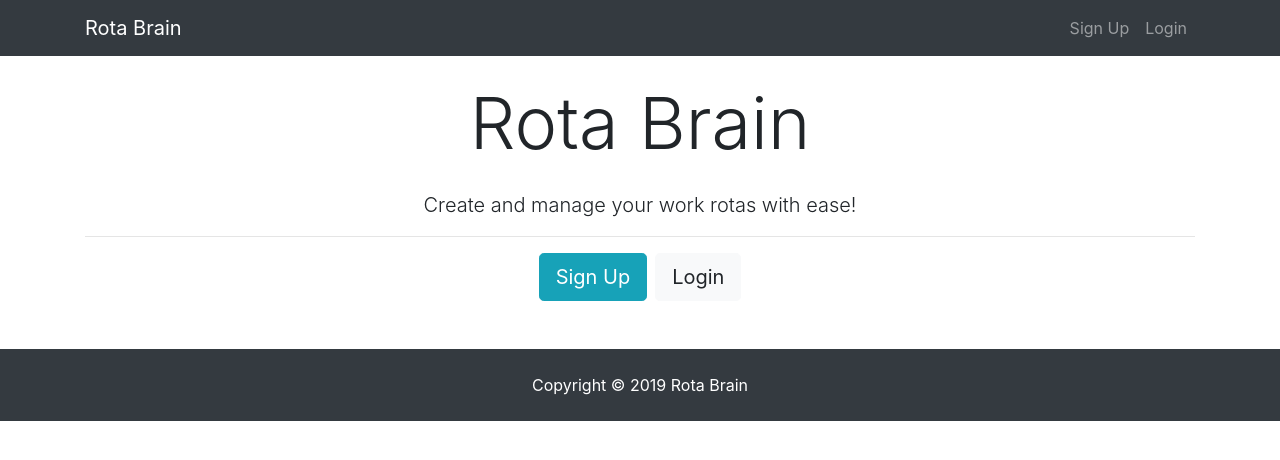
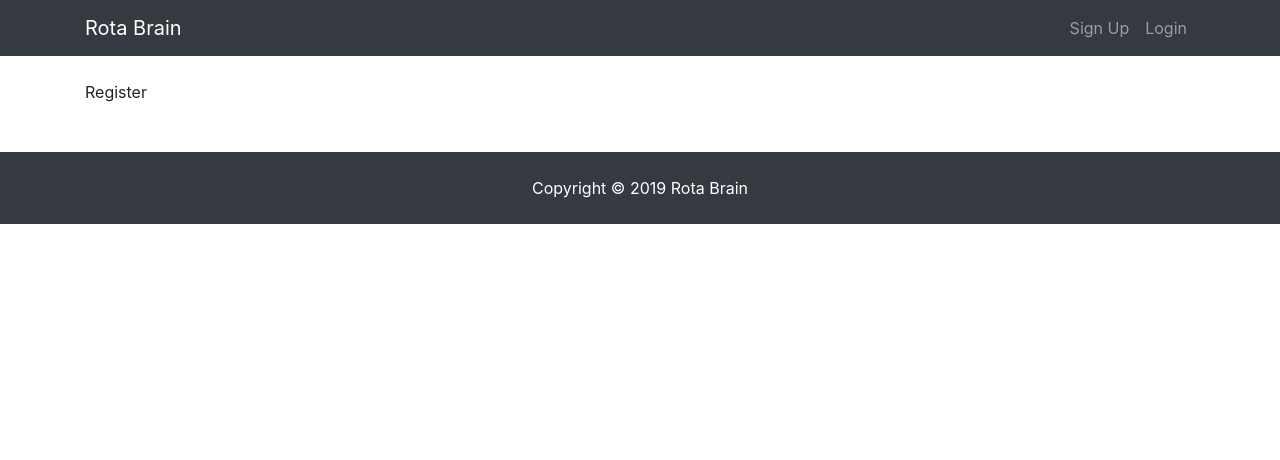
Before and after one commit to DavidRHale/express-react-starter, a React (Create React App) app in the folder client/: page /register in a window 1280 px wide. Shown: the top 460 px of the page. Built offline with nearby package versions, Linux system fonts and the light colour scheme.

Commit message:
add react-router-dom and setup up dummy auth routes

```diff
--- a/client/package.json
+++ b/client/package.json
@@ -6,6 +6,7 @@
   "dependencies": {
     "react": "^16.8.6",
     "react-dom": "^16.8.6",
+    "react-router-dom": "^5.0.0",
     "react-scripts": "2.1.8"
   },
   "scripts": {
--- a/client/src/App.js
+++ b/client/src/App.js
@@ -1,18 +1,27 @@
 import React, { Component } from 'react';
+import { BrowserRouter as Router, Route } from 'react-router-dom';
 
 import './App.css';
 import NavBar from './components/layout/NavBar';
+import Footer from './components/layout/Footer';
 import Landing from './components/layout/Landing';
-import Footer from './components/layout/Footer';
+import Register from './components/auth/Register';
+import Login from './components/auth/Login';
 
 class App extends Component {
   render() {
     return (
-      <div className="App">
-        <NavBar />
-        <Landing />
-        <Footer />
-      </div>
+      <Router>
+        <div className="App">
+          <NavBar />
+          <Route exact path="/" component={Landing} />
+          <div className="container">
+            <Route exact path="/register" component={Register} />
+            <Route exact path="/login" component={Login} />
+          </div>
+          <Footer />
+        </div>
+      </Router>
     );
   }
 }
--- /dev/null
+++ b/client/src/components/auth/Login.js
@@ -0,0 +1,5 @@
+import React from 'react';
+
+export default () => (
+  <div>Login</div>
+)
--- /dev/null
+++ b/client/src/components/auth/Register.js
@@ -0,0 +1,5 @@
+import React from 'react';
+
+export default () => (
+  <div>Register</div>
+)
--- a/client/src/components/layout/Landing.js
+++ b/client/src/components/layout/Landing.js
@@ -1,4 +1,5 @@
 import React, { Component } from 'react';
+import { Link } from 'react-router-dom';
 
 class Landing extends Component {
   render() {
@@ -14,12 +15,12 @@
                   Create and manage your work rotas with ease!
               </p>
                 <hr />
-                <a href="register.html" className="btn btn-lg btn-info mr-2">
+                <Link to="register" className="btn btn-lg btn-info mr-2">
                   Sign Up
-              </a>
-                <a href="login.html" className="btn btn-lg btn-light">
+              </Link>
+                <Link to="login" className="btn btn-lg btn-light">
                   Login
-              </a>
+              </Link>
               </div>
             </div>
           </div>
--- a/client/src/components/layout/NavBar.js
+++ b/client/src/components/layout/NavBar.js
@@ -1,13 +1,14 @@
 import React, { Component } from 'react';
+import { Link } from 'react-router-dom';
 
 class NavBar extends Component {
   render() {
     return (
       <nav className="navbar navbar-expand-sm navbar-dark bg-dark mb-4">
         <div className="container">
-          <a className="navbar-brand" href="landing.html">
+          <Link className="navbar-brand" to="/">
             Rota Brain
-          </a>
+          </Link>
           <button
             className="navbar-toggler"
             type="button"
@@ -20,14 +21,14 @@
           <div className="collapse navbar-collapse" id="mobile-nav">
             <ul className="navbar-nav ml-auto">
               <li className="nav-item">
-                <a className="nav-link" href="register.html">
+                <Link className="nav-link" to="/register">
                   Sign Up
-                </a>
+                </Link>
               </li>
               <li className="nav-item">
-                <a className="nav-link" href="login.html">
+                <Link className="nav-link" to="/login">
                   Login
-                </a>
+                </Link>
               </li>
             </ul>
           </div>
```
